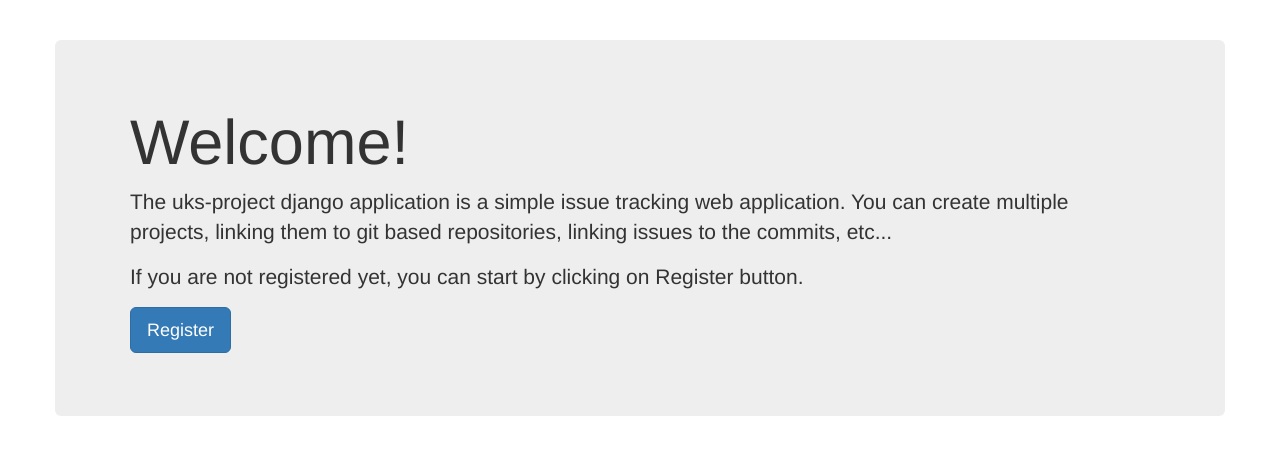
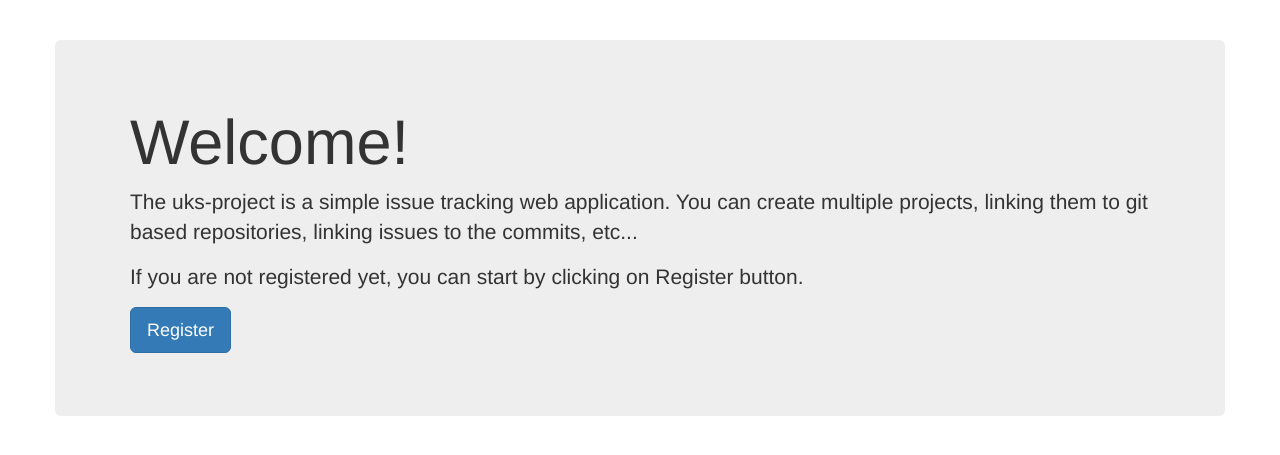
Before and after one commit to ftn-tim2/uks-project, a Django app: page / in a window 1280 px wide. Shown: the part 52-507 px from the top of the page. Run offline with Django 3.2, Linux system fonts and the light colour scheme; some libraries are stand-ins or nearby versions.

Commit message:
grammar hotfix

```diff
--- a/src/uks/templates/index.html
+++ b/src/uks/templates/index.html
@@ -130,7 +130,7 @@
     <div class="container">
         <h1>Welcome!</h1>
         <p>
-            The uks-project django application is a simple issue tracking web application.
+            The uks-project is a simple issue tracking web application.
             You can create multiple projects, linking them to git based repositories, linking issues to the commits,
             etc...
         </p>
```
